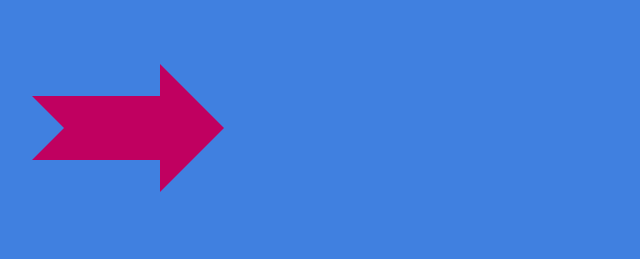
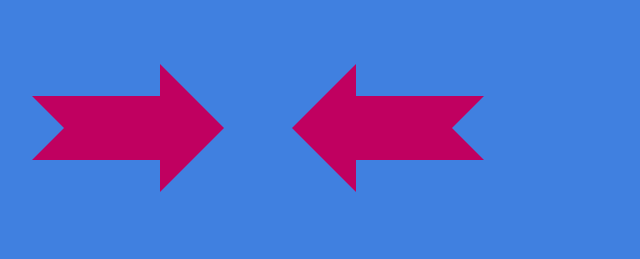
Before and after one commit to Quinten/wanderizer, a plain HTML site: page index.html in a window 1280 px wide. Shown: the whole page, without its empty margins (0-640 px from the left). Drawn offline with Linux system fonts and the light colour scheme.

Commit message:
Add a second arrow

```diff
--- a/index.html
+++ b/index.html
@@ -7,4 +7,7 @@ body, html {margin: 0; padding: 0;}
 <svg height="256" width="256">
   <path d="M224 128 L160 64 L160 96 L32 96 L64 128 L32 160 L160 160 L160 192 Z" fill="rgb(192, 0, 96)" />
 </svg>
+<svg height="256" width="256">
+  <path d="M32 128 L96 192 L96 160 L224 160 L192 128 L224 96 L96 96 L96 64 Z" fill="rgb(192, 0, 96)" />
+</svg>
 </body></html>
```
